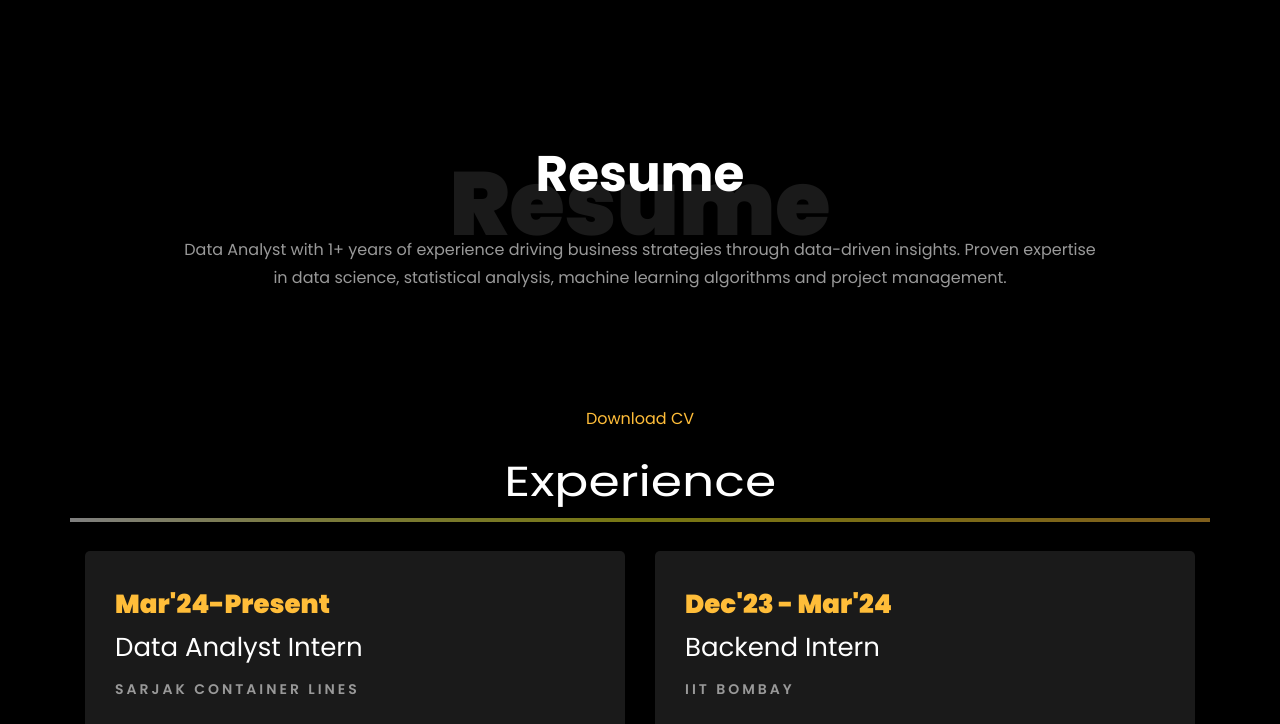
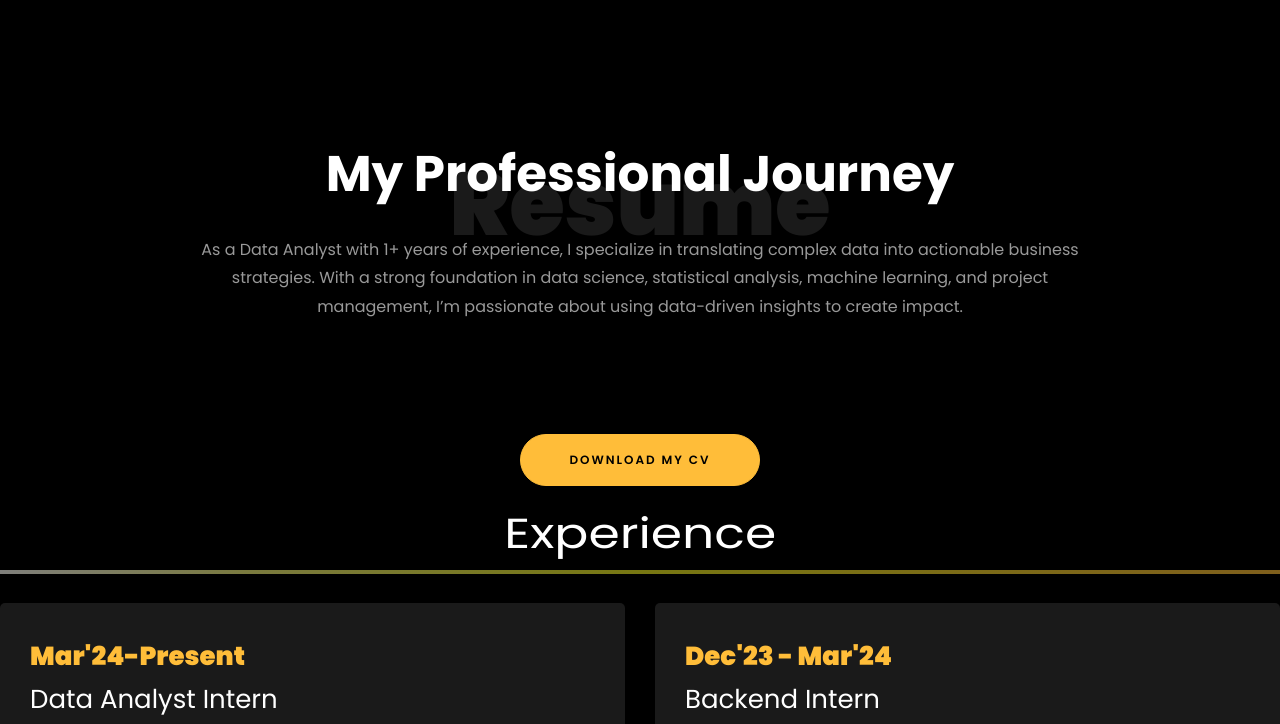
Before and after one commit to Nomadic43/NischalSingh.github.io, a plain HTML site: page index.html in a window 1280 px wide. Shown: the part 1600-2324 px from the top of the page. Drawn offline with Linux system fonts and the light colour scheme; animation ran at ten frames a second; files whose address does not match are found by name.

Commit message:
Update index.html

```diff
--- a/index.html
+++ b/index.html
@@ -314,7 +314,22 @@
 
 
     <section class="ftco-section ftco-no-pb" id="resume-section">
-    	<div class="container">
+	<div class="container">
+    		<div class="row justify-content-center pb-5">
+        		<div class="col-md-10 heading-section text-center ftco-animate">
+            		<h1 class="big big-2">Resume</h1>
+            		<h2 class="mb-4">My Professional Journey</h2>
+            		<p>As a Data Analyst with 1+ years of experience, I specialize in translating complex data into actionable business strategies. With a strong foundation in data science, statistical analysis, machine learning, and project management, I’m passionate about using data-driven insights to create impact.</p>
+        		</div>
+   		 </div>
+    		<div class="row justify-content-center mt-5">
+        		<div class="col-md-6 text-center ftco-animate">
+            			<p><a href="https://drive.google.com/file/d/1NYwMkfESp6duzzhxidHnuWmdJg-GJEfX/view?usp=sharing" target="_blank" class="btn btn-primary py-3 px-5">Download My CV</a></p>
+        		</div>
+    		</div>
+	</div>
+
+<!--     	<div class="container">
     		<div class="row justify-content-center pb-5">
           <div class="col-md-10 heading-section text-center ftco-animate">
           	<h1 class="big big-2">Resume</h1>
@@ -326,7 +341,7 @@
     			<div class="col-md-6 text-center ftco-animate">
     				<p><a href="https://drive.google.com/file/d/1NYwMkfESp6duzzhxidHnuWmdJg-GJEfX/view?usp=sharing" target="_blank">Download CV</a></p>
     			</div>
-    		</div>
+    		</div> -->
 
 		<div class="row">
 			<h1 class="big-4">Experience</h1>
```
